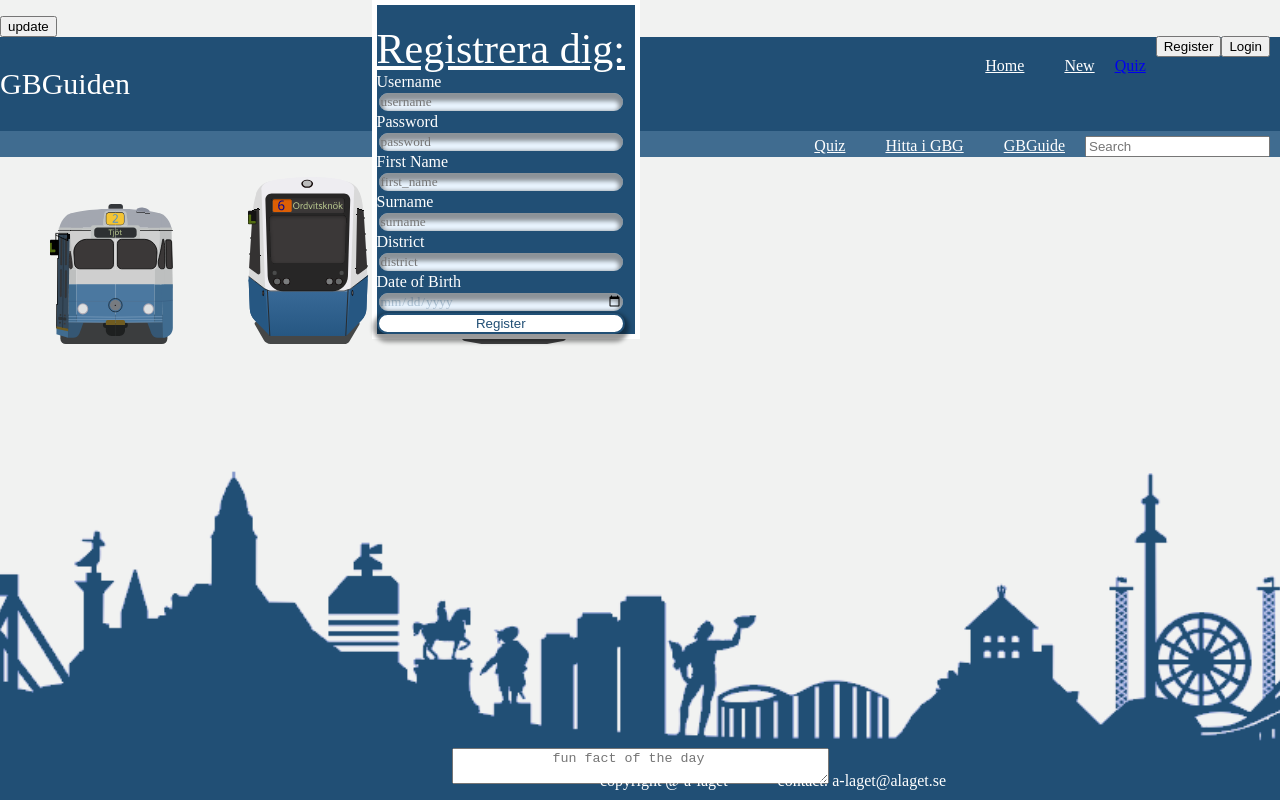
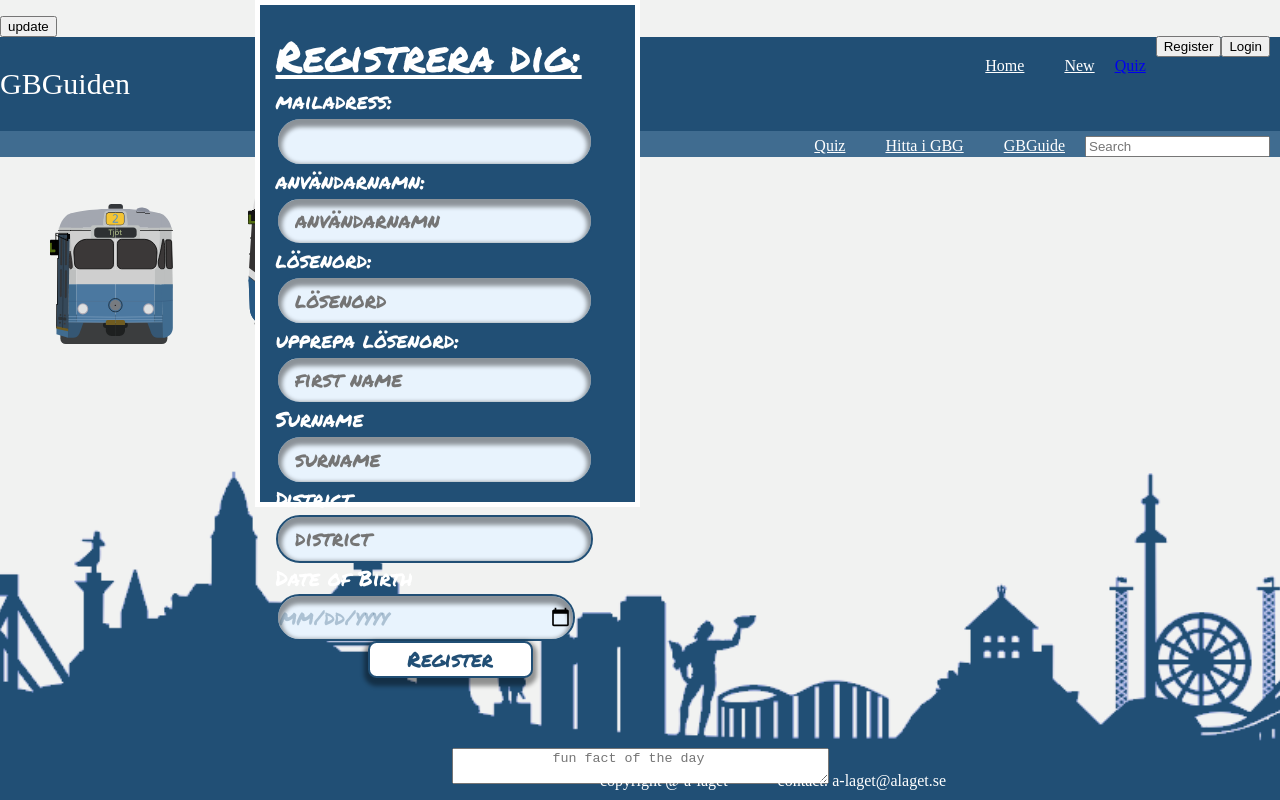
Before and after one commit to Goteborgs-guiden/Gotehenburg-guide, a Vue app in the folder frontend/: page / in a window 1280 px wide. Both pictures are taken after a click on the button "Register". Built offline with nearby package versions, Linux system fonts and the light colour scheme.

Commit message:
Update css to register pop up

```diff
--- a/frontend/src/components/RegisterForm.vue
+++ b/frontend/src/components/RegisterForm.vue
@@ -32,23 +32,31 @@ function register() {
 }
 </script>
 <template>
+  <link
+    href="https://fonts.googleapis.com/css2?family=Permanent+Marker&display=swap"
+    rel="stylesheet"
+  />
   <header>
     <div class="wrapper">
       <form>
         <label class="register">Registrera dig:</label>
-        <label>Username</label>
-        <input class="input" type="text" v-model="username" placeholder="username" />
-        <label>Password</label>
-        <input class="input" type="password" v-model="password" placeholder="password" />
-        <label>First Name</label>
-        <input class="input" type="text" v-model="first_name" placeholder="first_name" />
+        <label>mailadress:</label>
+        <input class="input" type="text" v-model="username" placeholder="" />
+        <label>användarnamn:</label>
+        <input class="input" type="text" v-model="username" placeholder="användarnamn" />
+        <label>lösenord:</label>
+        <input class="input" type="password" v-model="password" placeholder="lösenord" />
+        <label>upprepa lösenord:</label>
+        <input class="input" type="text" v-model="first_name" placeholder="first name" />
         <label>Surname</label>
         <input class="input" type="text" v-model="surname" placeholder="surname" />
         <label>District</label>
         <input class="input" type="text" v-model="district" placeholder="district" />
         <label>Date of Birth</label>
         <input class="input" type="date" v-model="date_of_birth" placeholder="date_of_birth" />
-        <input class="button" type="submit" value="Register" @click.prevent="register()" />
+        <div class="button-wrapper">
+          <input class="button" type="submit" value="Register" @click.prevent="register()" />
+        </div>
       </form>
     </div>
   </header>
@@ -57,36 +65,67 @@ function register() {
 .wrapper {
   border: 5px solid #fff;
   background: #214f75;
+  width: 21.84375rem;
+  height: 29.78125rem;
+  text-align: left;
+  padding-left: 1rem;
 }
 
 form {
   display: flex;
   flex-direction: column;
   color: #fff;
-  font-family: Permanent Marker;
+  font-family: 'Permanent Marker';
+  font-size: 1.3125rem;
+  font-style: normal;
+  font-weight: 400;
+  line-height: normal;
 }
 
 .register {
   color: #fff;
-  font-family: Permanent Marker;
+  font-family: 'Permanent Marker';
   font-size: 42px;
   text-decoration: underline;
 }
 
 .input {
-  border-radius: 61px;
+  width: 18.375rem;
+  height: 2.65625rem;
+  border-radius: 1.90625rem;
   border: 2px solid #214f75;
   background: #e8f3fd;
   box-shadow: 0px 4px 4px 4px rgba(0, 0, 0, 0.4) inset;
-  color: rgba(33, 79, 117, 0.3);
-  font-family: Permanent Marker;
+  color: rgba(33, 79, 117, 0.30);
+font-family: 'Permanent Marker';
+  font-size: 1.3125rem;
 }
 
+input[type='text'] {
+  padding-left: 5%;
+}
+
+input[type='password'] {
+  padding-left: 5%;
+}
 .button {
-  border-radius: 17px;
+  border-radius: 0.53125rem;
+  width: 50%;
   border: 2px solid #214f75;
   background: #fff;
   box-shadow: 0px 4px 4px 4px rgba(0, 0, 0, 0.4);
   color: #214f75;
+  font-family: 'Permanent Marker';
+  text-align: center;
+  width: 10.34375rem;
+  height: 2.3125rem;
+  font-size: 1.3125rem;
+  font-style: normal;
+  font-weight: 400;
+  line-height: normal;
+}
+
+.button-wrapper {
+  text-align: center;
 }
 </style>
```
